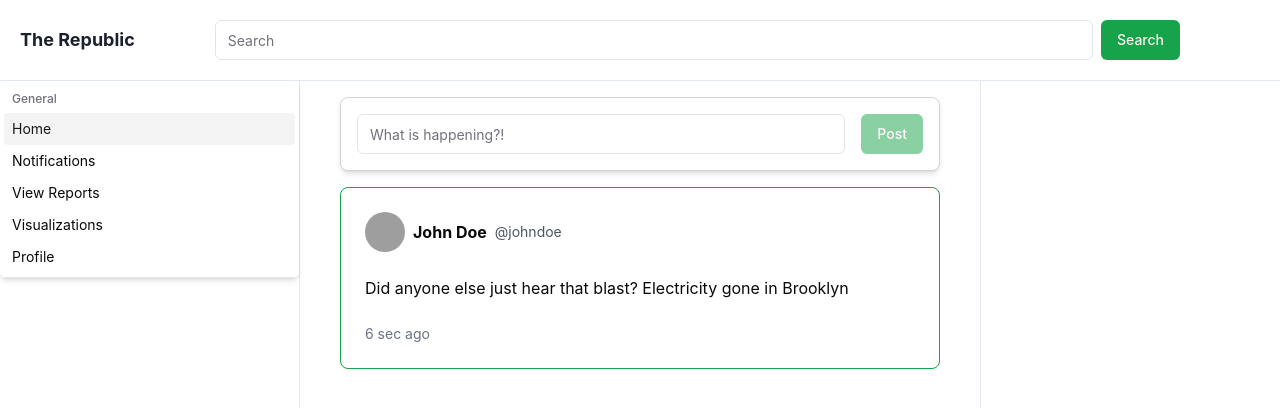
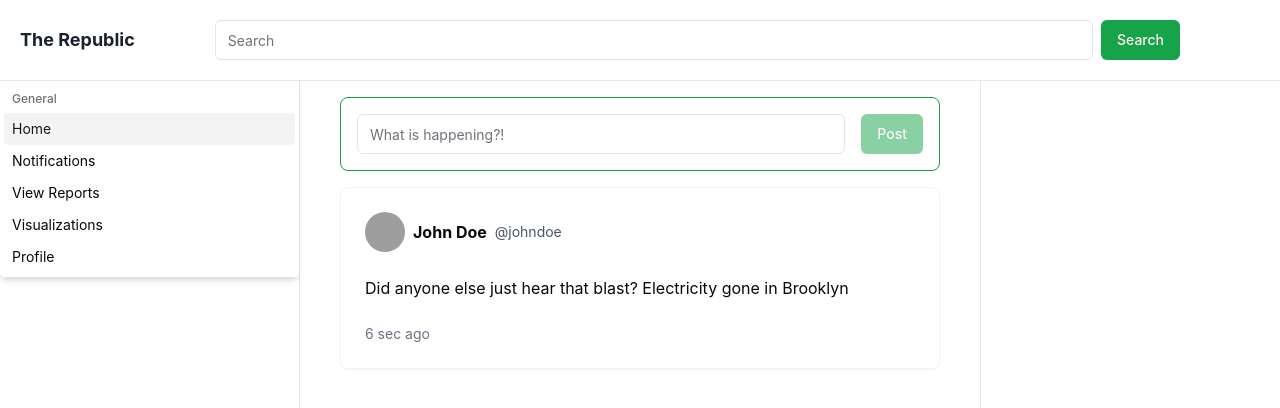
Before and after one commit to COS301-SE-2024/The-Republic, a Next.js app in the folder frontend/: page / in a window 1280 px wide. Shown: the top 408 px of the page. Built offline with nearby package versions, Linux system fonts and the light colour scheme; grey boxes are pictures that could not be loaded.

Commit message:
Colour adjustments

```diff
--- a/frontend/components/Issue/Issue.tsx
+++ b/frontend/components/Issue/Issue.tsx
@@ -21,8 +21,8 @@ const Issue: React.FC<IssueProps> = ({ issue }) => {
         <div className="flex items-center ">
           <div className="pr-2">
             <Avatar >
-              <AvatarImage src="https://github.com/shadcn.png" />
-              <AvatarFallback>CN</AvatarFallback>
+              <AvatarImage src="https://homecoming.messiah.edu/wp-content/uploads/2015/04/speaker-3-v2.jpg" />
+              <AvatarFallback>JD</AvatarFallback>
             </Avatar>
           </div>
           <div className="font-bold">{issue.author}</div>
--- a/frontend/components/IssueInputBox/IssueInputBox.tsx
+++ b/frontend/components/IssueInputBox/IssueInputBox.tsx
@@ -7,13 +7,13 @@ const IssueInputBox = () => {
   const [content, setContent] = useState('');
 
   const handleIssueSubmit = () => {
-    // Handle posting logic here
+
     console.log('Posting:', content);
     setContent('');
   };
 
   return (
-    <Card className="mb-4 w-full bg-white border border-gray-300 rounded-lg shadow-md">
+    <Card className="mb-4 w-full bg-background border-primary rounded-lg">
       <CardContent className="p-4">
         <div className="flex items-center">
           <Input
--- a/frontend/components/ui/card.tsx
+++ b/frontend/components/ui/card.tsx
@@ -9,7 +9,7 @@ const Card = React.forwardRef<
   <div
     ref={ref}
     className={cn(
-      "rounded-lg border bg-card text-card-foreground shadow-sm border-primary",
+      "rounded-lg border bg-card text-card-foreground shadow-sm border-secondary",
       className
     )}
     {...props}
--- a/frontend/package.json
+++ b/frontend/package.json
@@ -15,6 +15,7 @@
     "@emotion/styled": "^11.11.5",
     "@radix-ui/react-avatar": "^1.0.4",
     "@radix-ui/react-dialog": "^1.0.5",
+    "@radix-ui/react-dropdown-menu": "^2.0.6",
     "@radix-ui/react-slot": "^1.0.2",
     "class-variance-authority": "^0.7.0",
     "clsx": "^2.1.1",
@@ -22,6 +23,7 @@
     "framer-motion": "^11.2.9",
     "lucide-react": "^0.379.0",
     "next": "14.2.3",
+    "next-themes": "^0.3.0",
     "react": "^18",
     "react-dom": "^18",
     "react-icons": "^5.2.1",
```
Also changed, not shown: 1 other file (tests, documents, lock files or other folders).
